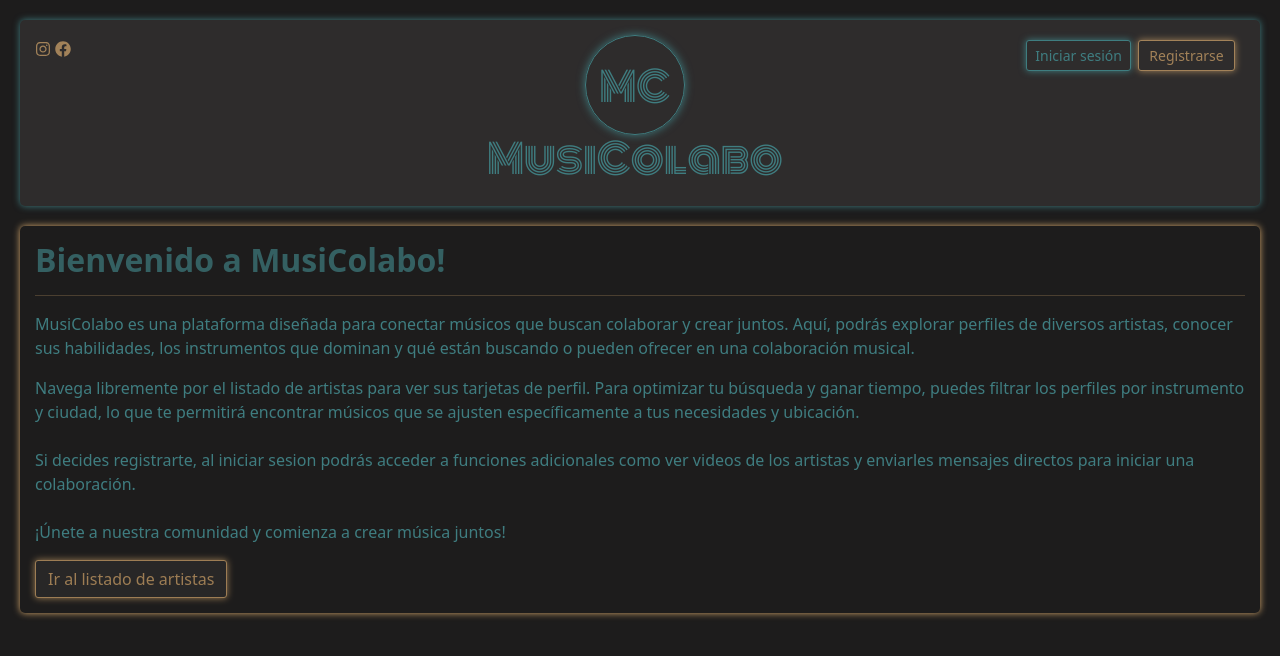
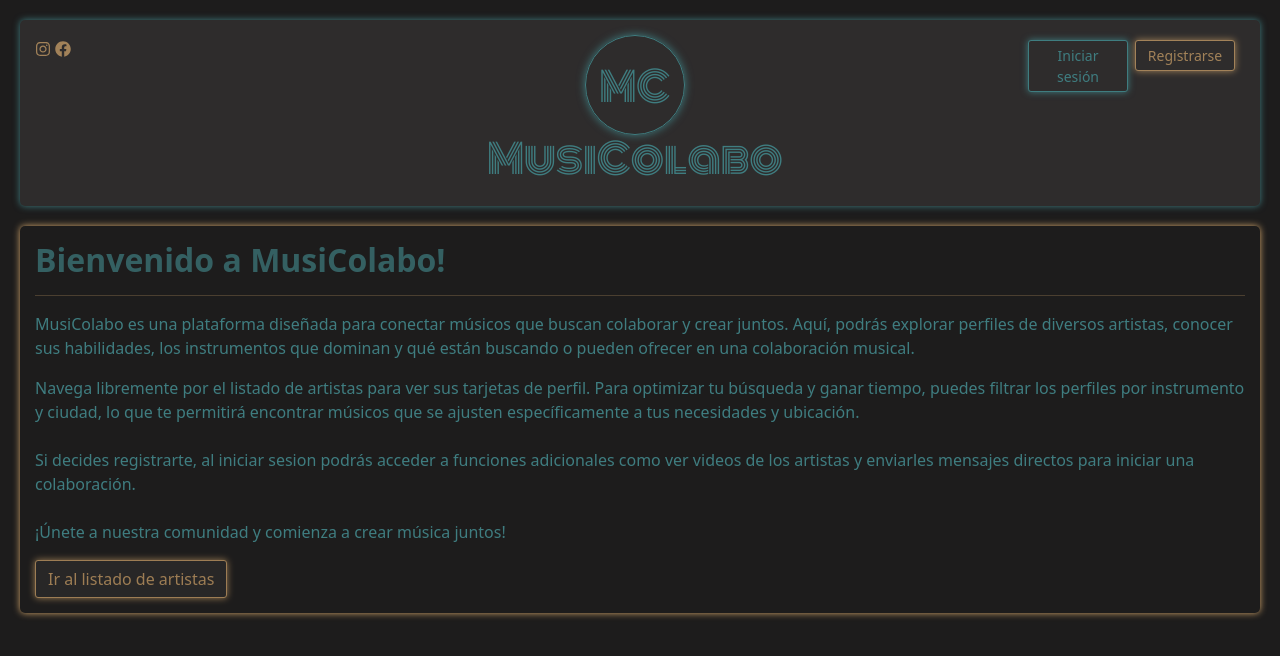
Before and after one commit to javijsgithub/sprint9, a React (Create React App) app in the folder musicolabo/: page / in a window 1280 px wide. Shown: the top 656 px of the page. Built offline with nearby package versions, Linux system fonts and the light colour scheme; no server answers.

Commit message:
dar 100px de ancho al boton de login

```diff
--- a/musicolabo/src/styles/header.css
+++ b/musicolabo/src/styles/header.css
@@ -97,7 +97,7 @@
     border: 1px solid rgb(63, 125, 128);
     box-shadow: 0 0 7px rgb(63, 125, 128);
     border-radius: 3px;
-    width: max-content;
+    width: 100px;
     height: max-content;
 }
 #btn-header-login:hover {
@@ -116,7 +116,7 @@
     box-shadow: 0 0 7px rgb(212, 167, 108);
     border-radius: 3px;
     margin-left: 7px;
-    width: 97px;
+    width: 100px;
     height: max-content;
 }
 #btn-header-register:hover {
```
